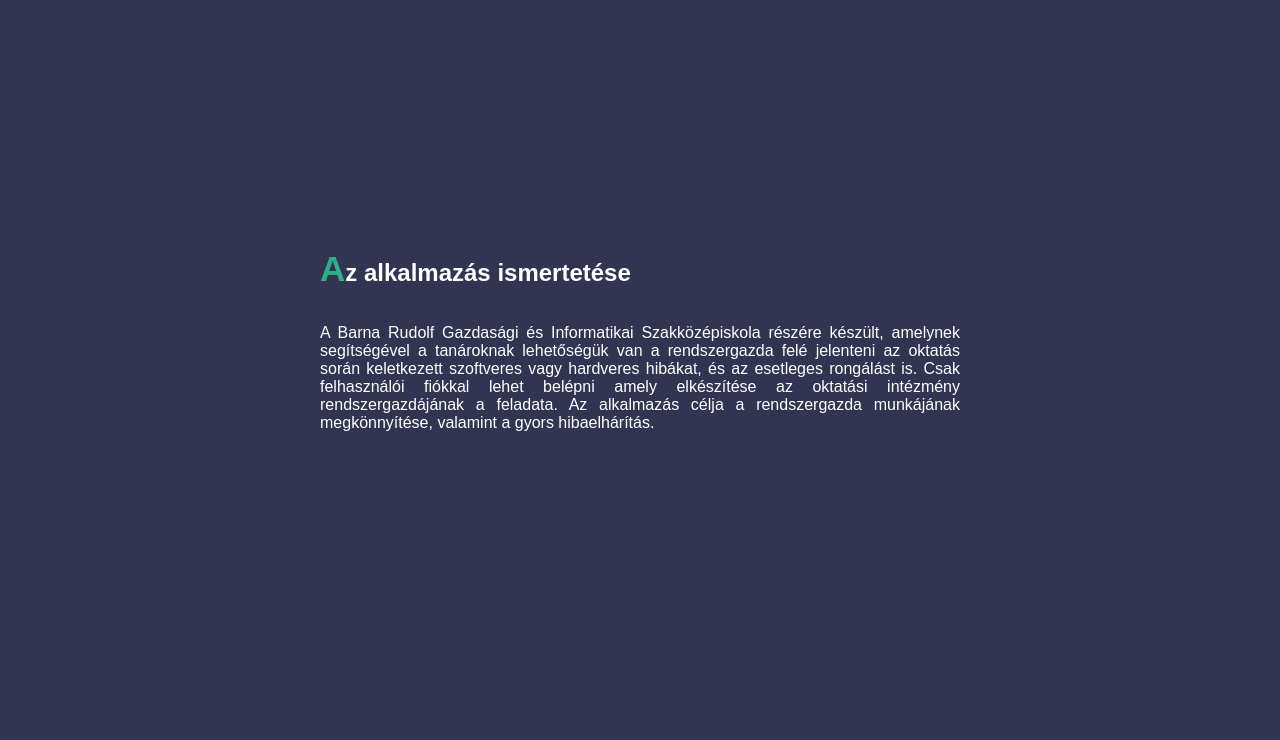
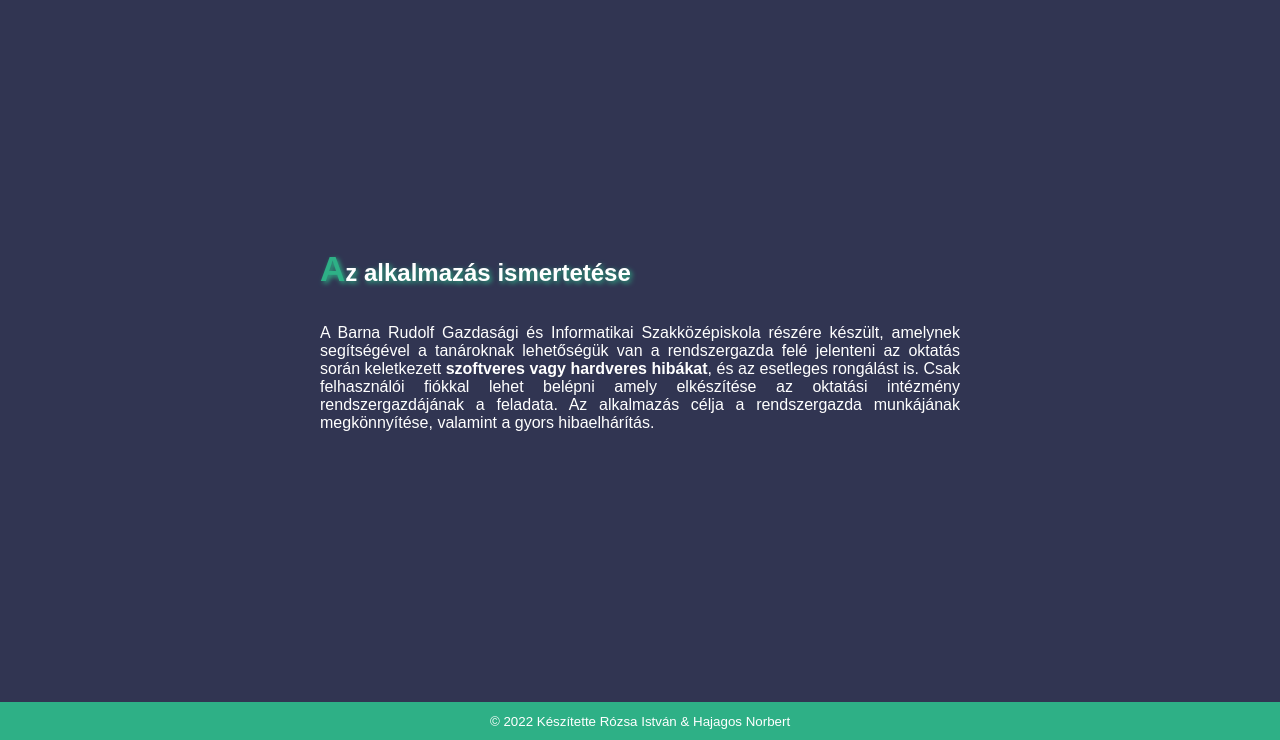
Before and after one commit to HajagosNorbert/SZTE-webterv, a PHP site: page / in a window 1280 px wide. Shown: the part 60-800 px from the top of the page. Run offline with PHP 8.4, Linux system fonts and the light colour scheme.

Commit message:
javítások

```diff
--- a/css/genericStyle.css
+++ b/css/genericStyle.css
@@ -21,3 +21,12 @@
   /* To not overlap the content with the position: fixed navbar */
   margin-top: 4rem;
 }
+
+footer{
+  background-color: #2eb086;
+  padding: 10px;
+  text-align: center;
+  position: fixed;
+  bottom: 0;
+  width: 100%;
+}
--- a/css/index.css
+++ b/css/index.css
@@ -3,12 +3,15 @@
     left: 50%;
     top: 50%;
     transform: translate(-50%, -50%);
+    opacity: 0;
+    transition: opacity 5s;
 }
 section:nth-child(2){
     width: 100px;;
 }
 section > h1{
     margin-bottom: 35px;
+    text-shadow: 2px 2px 5px #2eb086;
 }
 section > h1::first-letter{
     color: #2eb086;
@@ -17,3 +20,16 @@
 section > h1 + p {
     text-align: justify;
 }
+#floating {
+    animation: fadeInAnimation ease 3s;
+    animation-iteration-count: 1;
+    animation-fill-mode: forwards;
+}
+@keyframes fadeInAnimation {
+    0% {
+        opacity: 0;
+    }
+    100% {
+        opacity: 1;
+    }
+}
--- a/css/navbar.css
+++ b/css/navbar.css
@@ -31,6 +31,7 @@
   color: white;
   font-size: 1.6rem;
   padding: 0 2rem;
+  transition: transform .7s ease-in-out;
 }
 
 .navbar-link {
@@ -53,6 +54,11 @@
 .navbar-link:hover {
   background-color: #20916d;
 }
+.navbar-toggle:hover i{
+  color: #313552;
+    transition: 0.9s;
+    transform: rotateY(180deg);
+}
 
 @media (max-width: 900px) {
   .navbar {
--- a/css/reports.css
+++ b/css/reports.css
@@ -2,6 +2,7 @@
   border-collapse: collapse;
   width: 60%;
   margin: 10rem auto;
+  box-shadow: 5px 5px 15px 5px #000000;
 }
 
 caption {
--- a/index.html
+++ b/index.html
@@ -41,15 +41,16 @@
       </nav>
     </header>
     <main>
-      <section>
+      <section id="floating">
         <h1>Az alkalmazás ismertetése</h1>
         <p>
-          A Barna Rudolf Gazdasági és Informatikai Szakközépiskola részére készült, amelynek segítségével a tanároknak lehetőségük van a rendszergazda felé jelenteni az oktatás során keletkezett szoftveres vagy hardveres hibákat, és az esetleges rongálást is. Csak felhasználói fiókkal lehet belépni amely elkészítése az oktatási intézmény rendszergazdájának a feladata. Az alkalmazás célja a rendszergazda munkájának megkönnyítése, valamint a gyors hibaelhárítás.
+          A Barna Rudolf Gazdasági és Informatikai Szakközépiskola részére készült, amelynek segítségével a tanároknak lehetőségük van a rendszergazda felé jelenteni az oktatás során keletkezett <strong>szoftveres vagy hardveres hibákat</strong>, és az esetleges rongálást is. Csak felhasználói fiókkal lehet belépni amely elkészítése az oktatási intézmény rendszergazdájának a feladata. Az alkalmazás célja a rendszergazda munkájának megkönnyítése, valamint a gyors hibaelhárítás.
         </p>
       </section>
     </main>
     <footer>
-      <script src="./scripts/navbar.js"></script>
+      <p><small>© 2022 Készítette Rózsa István & Hajagos Norbert</small></p>
     </footer>
   </body>
+  <script src="./scripts/navbar.js"></script>
 </html>
--- a/login.html
+++ b/login.html
@@ -68,7 +68,8 @@
       </div>
     </main>
     <footer>
-      <script src="./scripts/navbar.js"></script>
+      <p><small>© 2022 Készítette Rózsa István & Hajagos Norbert</small></p>
     </footer>
   </body>
+  <script src="./scripts/navbar.js"></script>
 </html>
--- a/registration.html
+++ b/registration.html
@@ -75,7 +75,9 @@
       </div>
     </main>
     <footer>
-      <script src="./scripts/navbar.js"></script>
+      <p><small>© 2022 Készítette Rózsa István & Hajagos Norbert</small></p>
     </footer>
   </body>
+  <script src="./scripts/navbar.js"></script>
+  </body>
 </html>
--- a/reporting.html
+++ b/reporting.html
@@ -159,7 +159,9 @@
       </div>
     </main>
     <footer>
-      <script src="./scripts/navbar.js"></script>
+      <p><small>© 2022 Készítette Rózsa István & Hajagos Norbert</small></p>
     </footer>
   </body>
+  <script src="./scripts/navbar.js"></script>
+  </body>
 </html>
--- a/reports.html
+++ b/reports.html
@@ -111,7 +111,9 @@
       </table>
     </main>
     <footer>
-      <script src="./scripts/navbar.js"></script>
+      <p><small>© 2022 Készítette Rózsa István & Hajagos Norbert</small></p>
     </footer>
   </body>
+  <script src="./scripts/navbar.js"></script>
+  </body>
 </html>
```
Also changed, not shown: index.html tartalmának beúsztatása.txt (added, +9 -0 lines).
